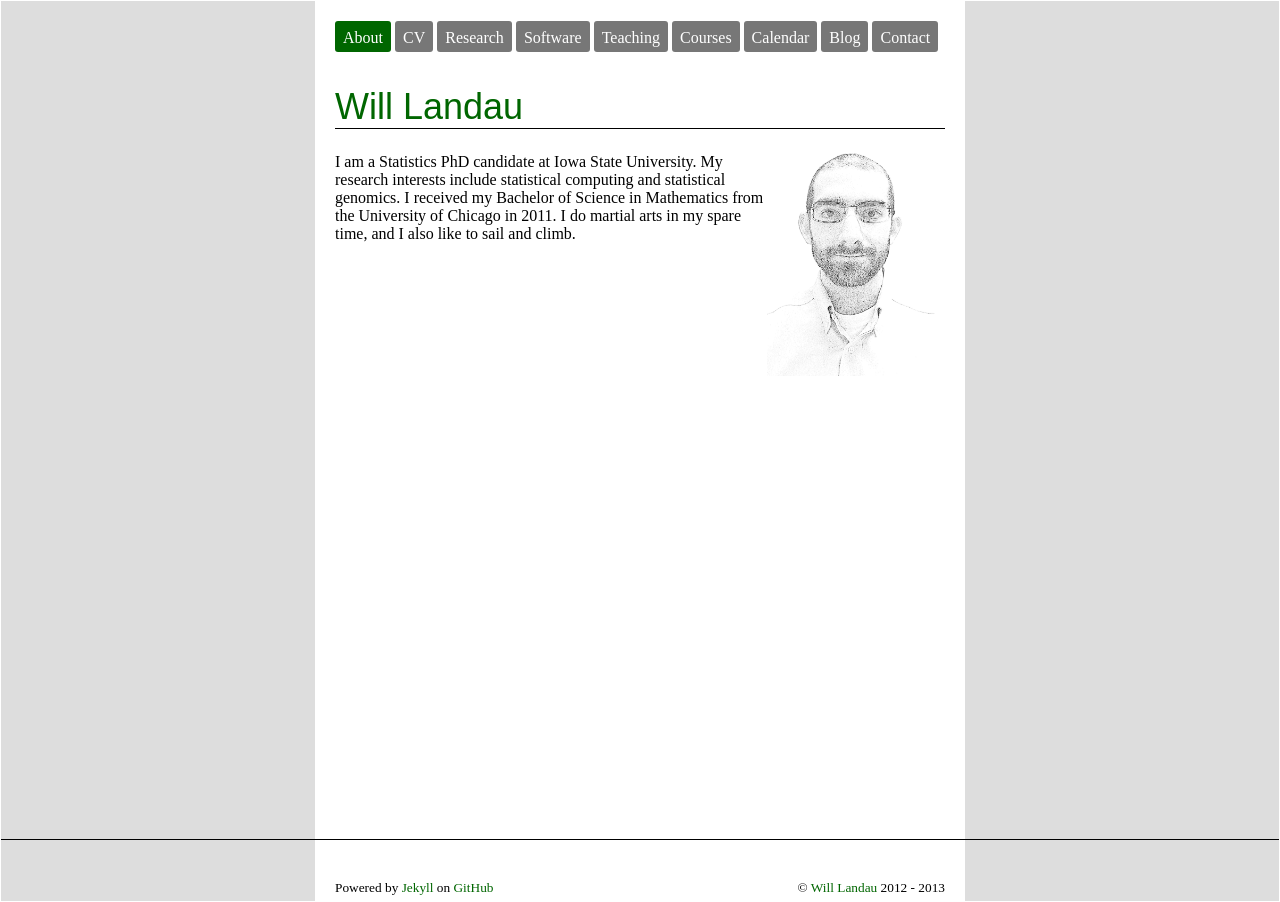
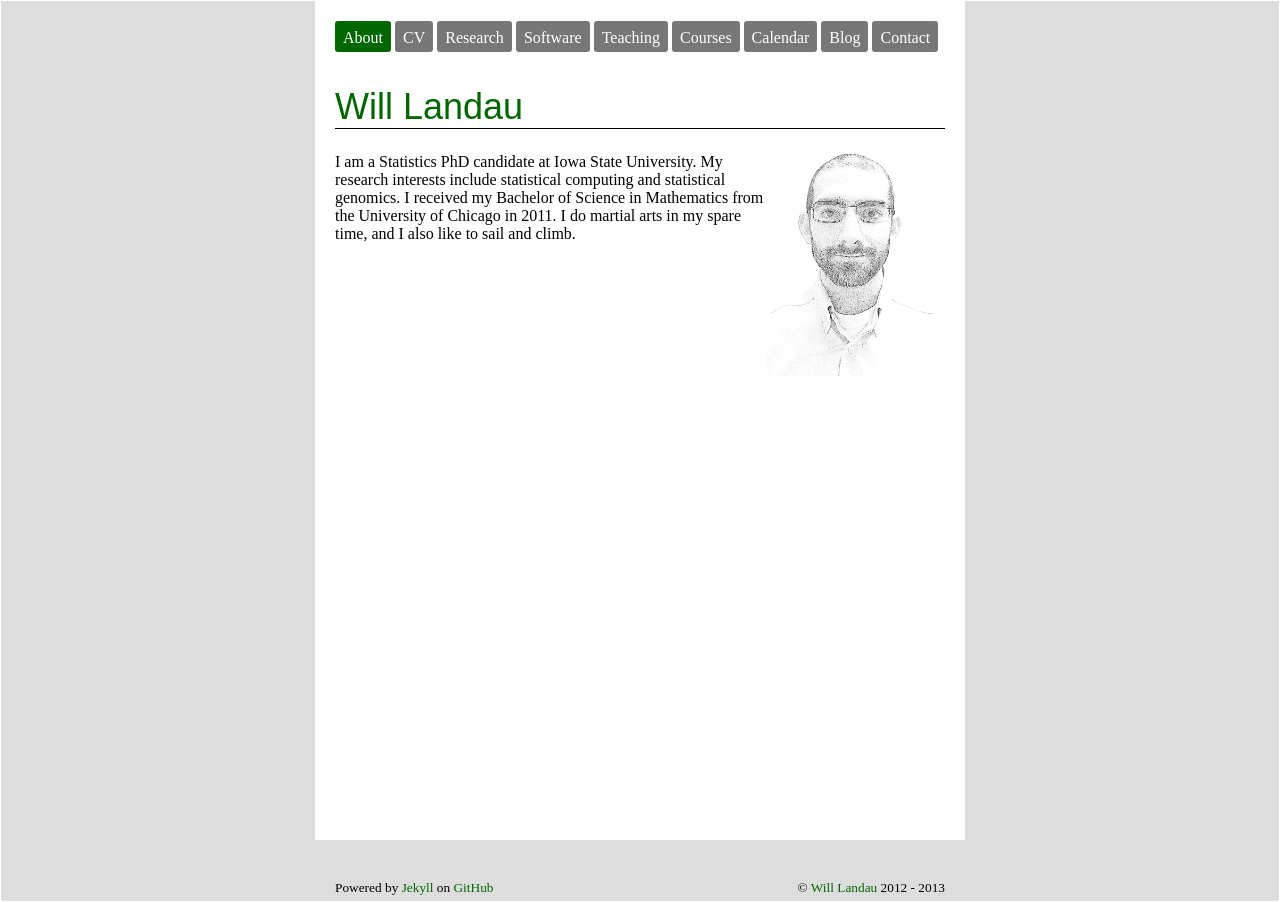
Before and after one commit to wlandau/wlandau.github.io, a Jekyll site: the page built from index.html, in a window 1280 px wide. Built offline with Jekyll 4.4.1, drawn with Linux system fonts in a browser that asks for light colours; nearby versions of some CDN libraries.

Commit message:
playing with backgrounds

```diff
--- a/css/wml-custom.css
+++ b/css/wml-custom.css
@@ -116,7 +116,6 @@
 
 #footer{
   background: #DDDDDD;
-  border-top: 1px solid black;
 }
 
 #footer a{
@@ -138,7 +137,6 @@
 
 #footer-content{
   padding: 40px 20px 5px 20px;
-  background: white;
   font-size: 10pt;
 }
 
```
